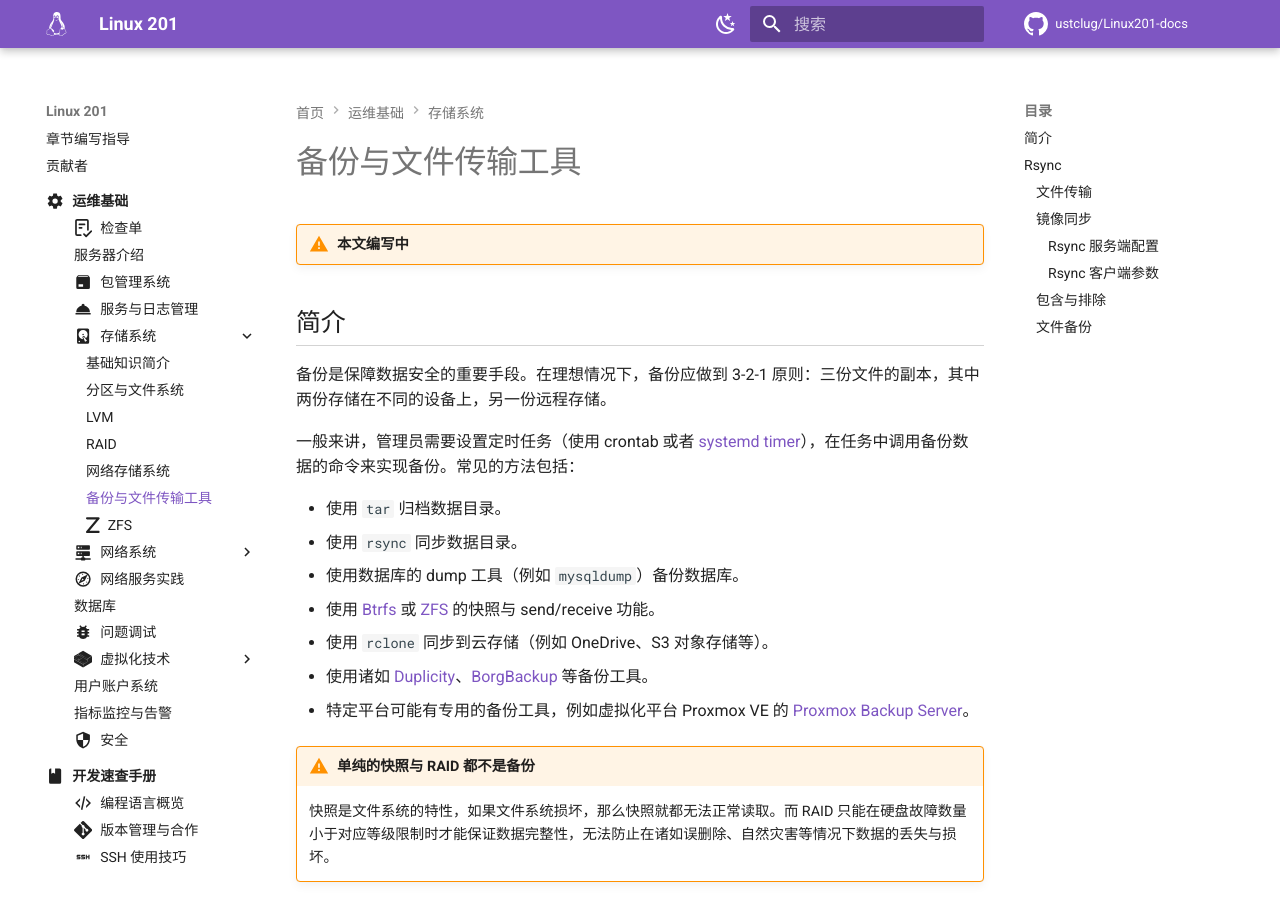
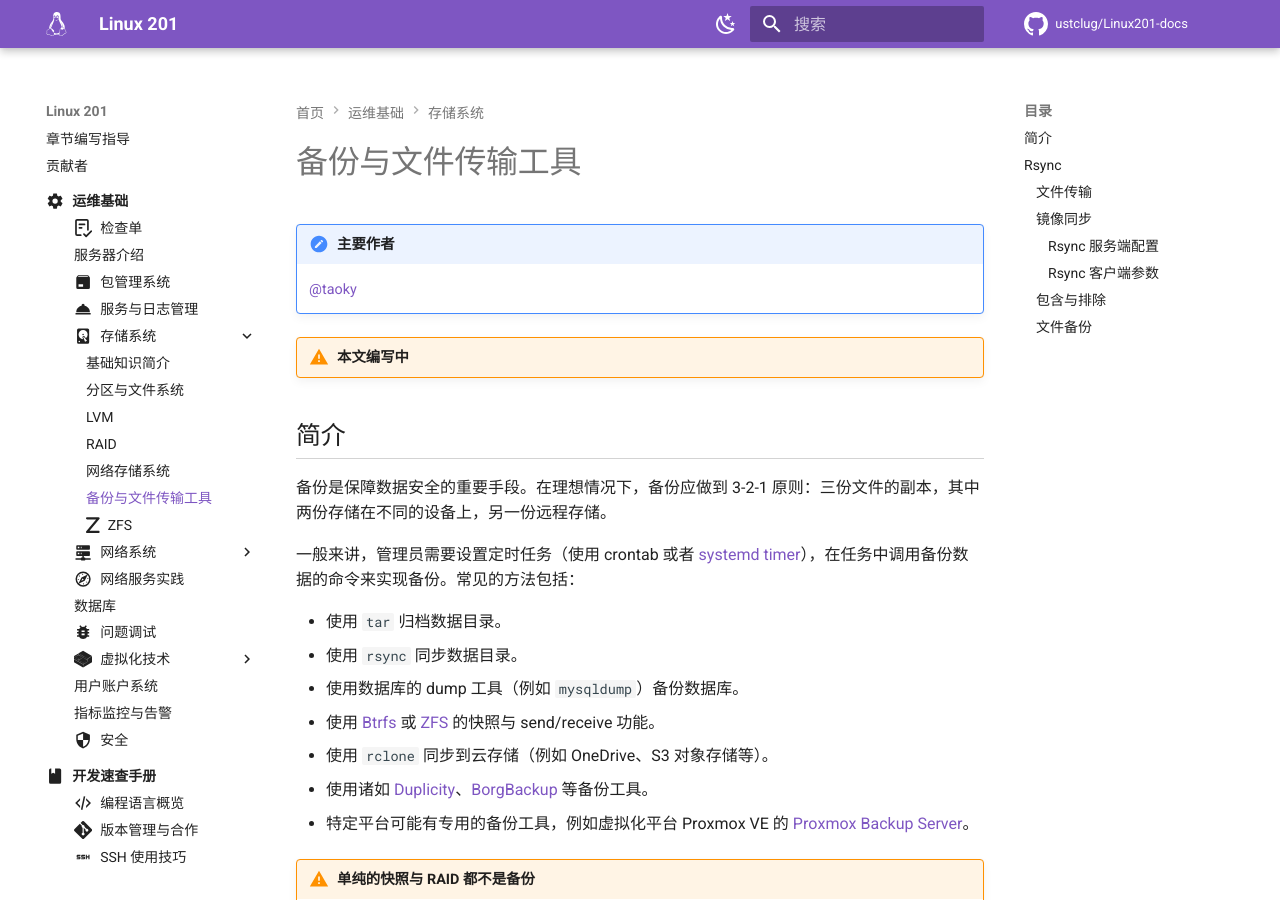
Before and after one commit to ustclug/Linux201-docs, an MkDocs documentation site: the page built from docs/ops/storage/backup.md, in a window 1280 px wide and 900 px high. Built offline with MkDocs 1.6.1 and Material for MkDocs 9.7.7, drawn with Linux system fonts in a browser that asks for light colours; comment, search, counter and statistics services are not loaded.

Commit message:
ops/storage: Add author to backup.md

```diff
--- a/docs/ops/storage/backup.md
+++ b/docs/ops/storage/backup.md
@@ -1,4 +1,8 @@
 # 备份与文件传输工具
+
+!!! note "主要作者"
+
+    [@taoky][taoky]
 
 !!! warning "本文编写中"
 
```
